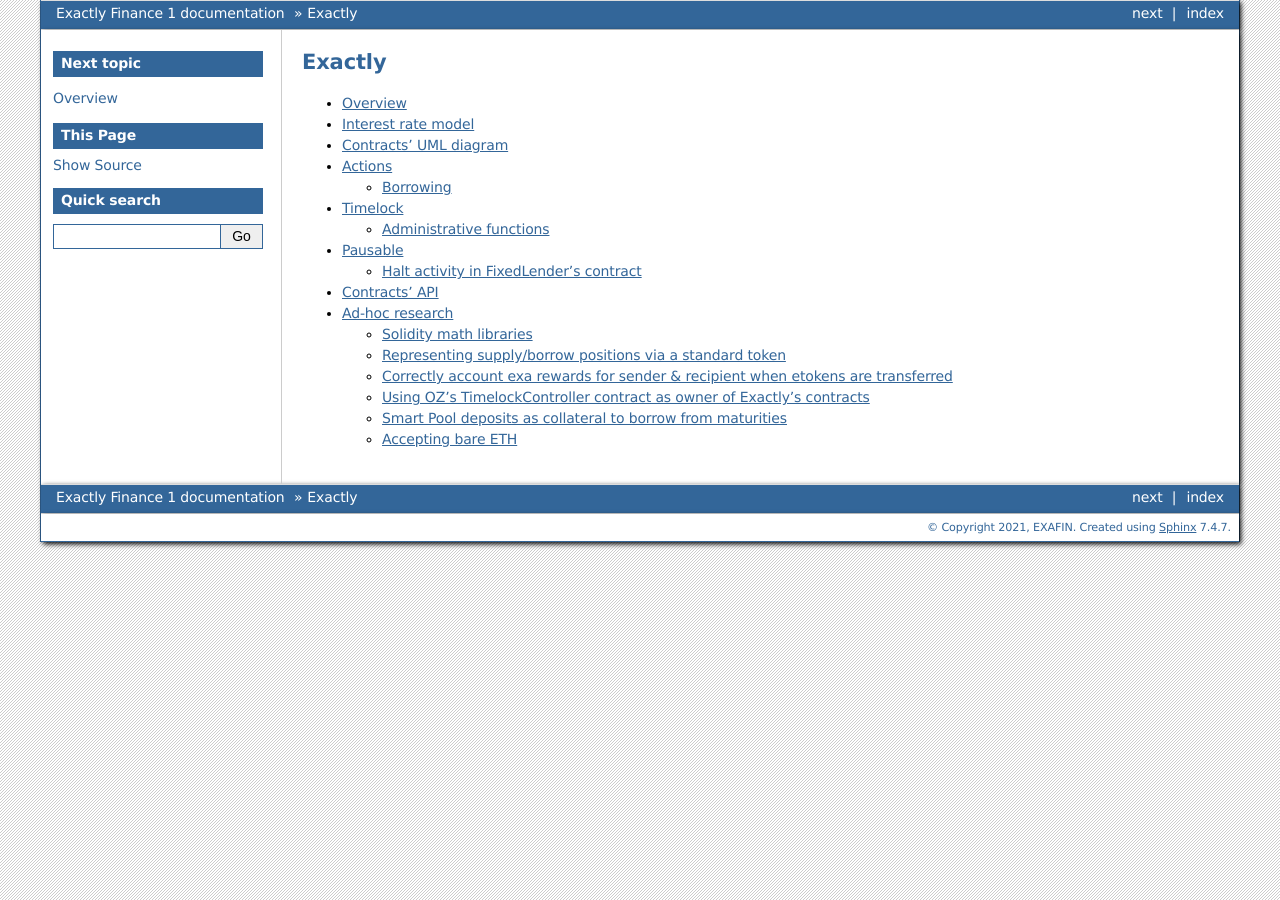
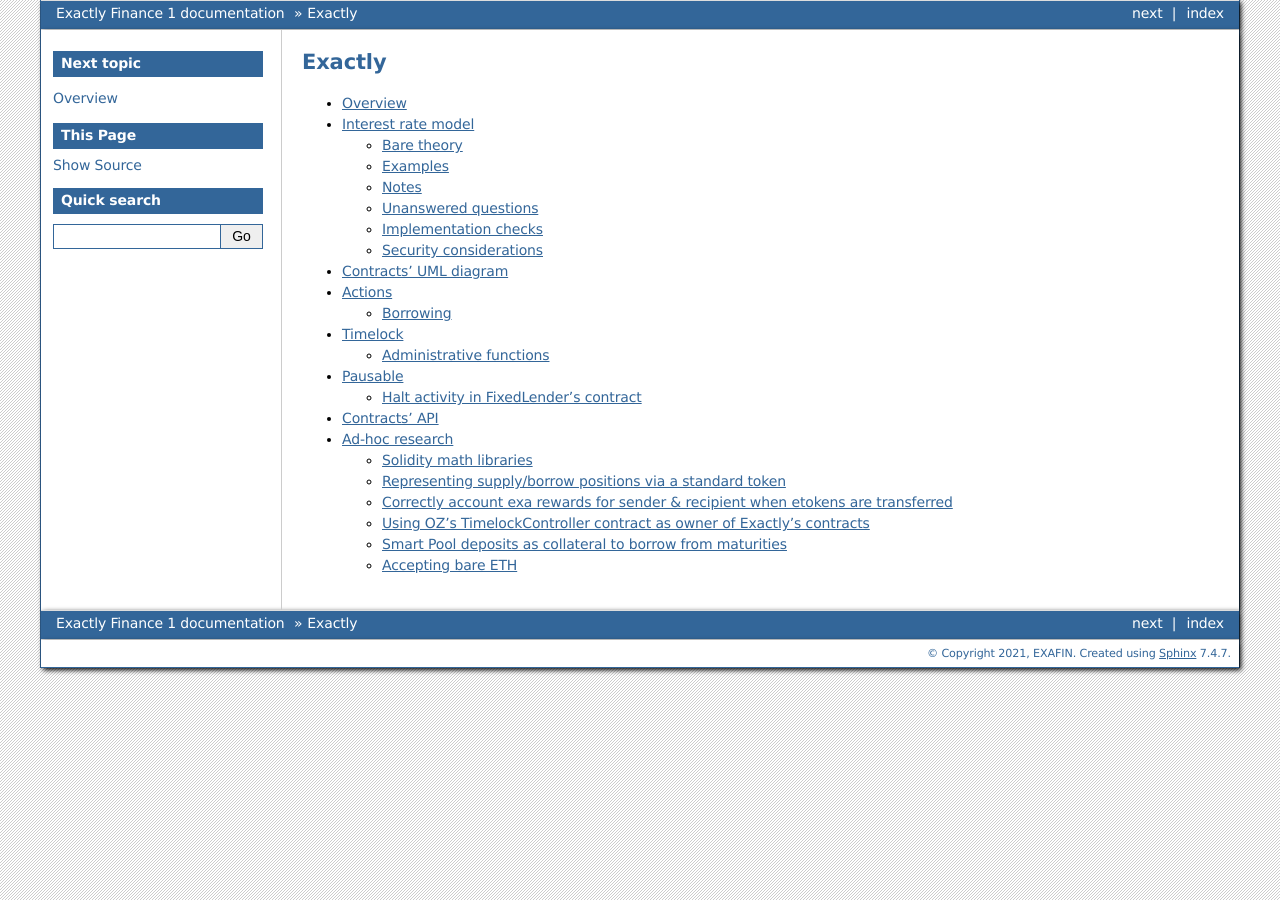
Before and after one commit to exactly/protocol, a Sphinx documentation site: the page built from docs/index.rst, in a window 1280 px wide. Built offline with Sphinx 7.4.7, drawn with Linux system fonts in a browser that asks for light colours; formulas are drawn with MathJax 3; some of the changed lines change nothing that is shown.

Commit message:
Initial docs for new interest rate model
- added docs directly from Francisco's deliverable
- added some extra (perhaps-incorrect) clarifications
- defined some following sections

```diff
--- a/docs/interest-rate-model.rst
+++ b/docs/interest-rate-model.rst
@@ -2,11 +2,93 @@
 Interest rate model
 ===================
 
-.. this is a placeholder for when we document the real math
+Bare theory
+===========
+
+From the *Exactly Finance: A Model for the Development of a Fixed Income Market on the Etherum network (v.0.1)* document:
+
+    The model for interest rates as a function of the utilization ratio is described
+    with a single continuous and differentiable function
 
 .. math::
 
-    UM_{i}=\frac{BM_{i}}{SN_{i}}
+    R(U)=\frac{A}{(U_{max}-U)}+B
+
+..
+
+    This function diverges asymptotically when U → U max and it acts as a
+    natural barrier to the credit demand as the level of utilization depletes the
+    protocol liquidity capabilities.
+
+    :math:`A` and :math:`B` are determined from calibration against relevant market data.
+
+.. math::
+
+    R(U=0) = R_{0} = \frac{A}{U_{max}} + B
+
+    R(U_{b}) = R_{b} = \frac{A}{(U_{max}-U_{b})}+B
+
+..
+
+    where :math:`U_{b}` represents the utilization level at the boundary of normal and leveraged interest rate regions.
+
+.. math::
+
+    A = \frac{U_{max}(U_{max}-U_{b})}{U_{b}}(R_{b}-R_{0})
+
+    B = \frac{U_{max}}{U_{b}}R0+(1-\frac{U_{max}}{U_{b}})R_{b}
+
+Aditionally,
+
+- :math:`U` stands for the *utilization rate*, defined as
+
+.. math::
+
+    U = \frac{BM_{i}}{max(\frac{SS}{nMaturities},SM_{i})}
+
+..
+
+    - :math:`BM_{i}` total borrows at maturity :math:`i`
+    - :math:`nMaturities` total number of maturities in a given ``Fixedlender``
+    - :math:`SS` total supplied to the smart pool
+    - :math:`SM_{i}` total supplied to maturity :math:`i`
+
+- :math:`R_{0}` stands for the interest rate when the utilization rate (:math:`U`) is zero, meaning the rate that'll be charged to the first borrower of a maturity
+- :math:`U_{b}` is the *boundary* utilization rate, at which the curve gets steeper, with the idea of having the interest rate naturally tend to :math:`R(U_{b})`. Anything *below* :math:`U_{b}` is considered *normal* and anything *above* is considered *leveraged*.
+- :math:`R_{b}` is the aforementioned :math:`R(U_{b})`, the interest rate when :math:`U=U_{b}`
+
+Examples
+========
+
+TODO
+
+Notes
+=====
+
+- A :math:`\beta_{M}` factor could be added to the computation of :math:`U`, multiplying the maturity pool deposits, if we intend to not offer all of the MP funds for borrowing
+
+Unanswered questions
+====================
+Why is :math:`U` defined as:
+
+.. math::
+
+    U = \frac{BM_{i}}{max(\frac{SS}{nMaturities},SM_{i})}
+
+and not as:
+
+.. math::
+
+    U = \frac{BM_{i}}{\frac{SS}{nMaturities}+SM_{i}}
+
+if both SP and MP funds can be lent out simultanously?
+
+Implementation checks
+=====================
+
+TODO
+
+.. this is a placeholder for when we implement&check
 
 .. plot::
 
@@ -17,3 +99,7 @@
     y= x ** 2
     plt.plot(x, y)
     plt.show()
+
+Security considerations
+=======================
+- We should set, either hardcoded or or at deploy time, the max/min values between which the :math:`A` and :math:`B` parameters will be valid to set in the normal contract's lifecycle.
```
